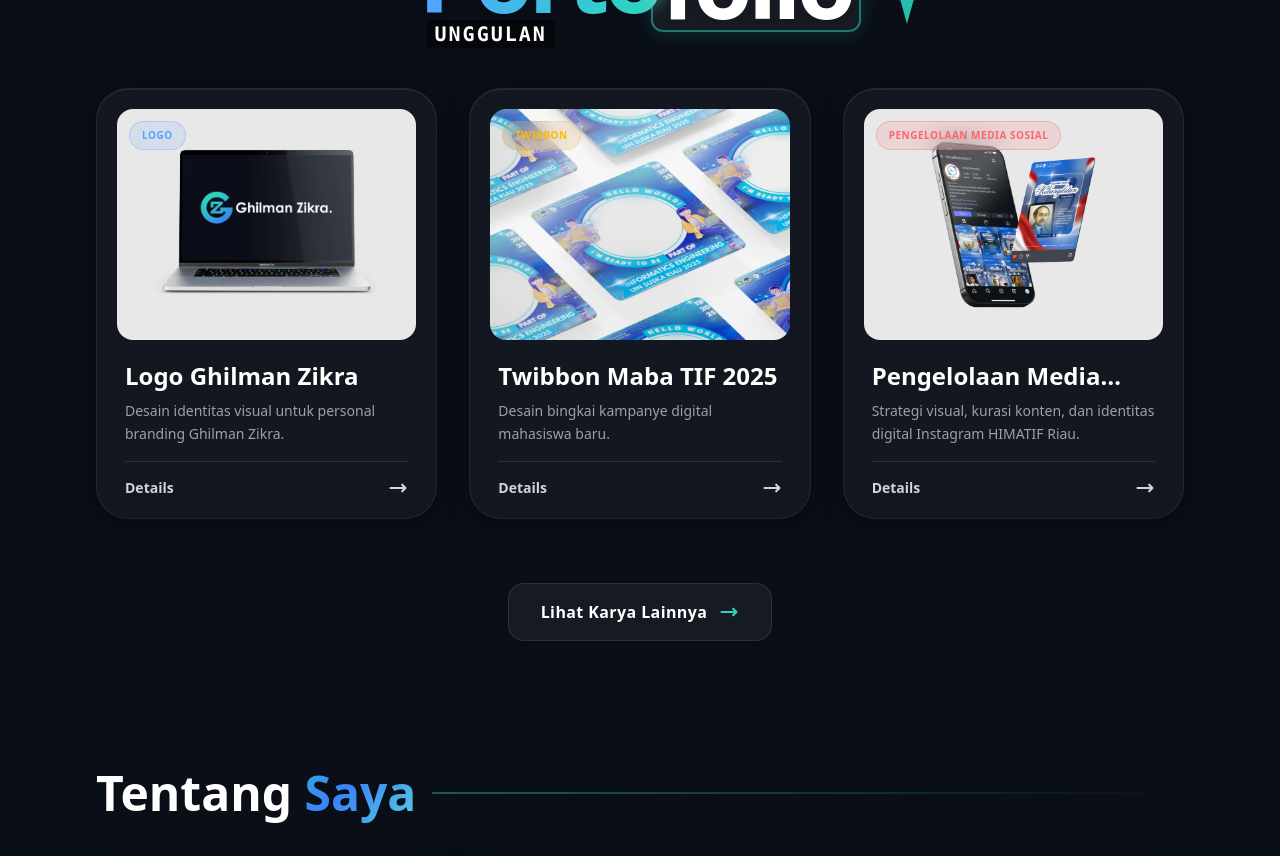
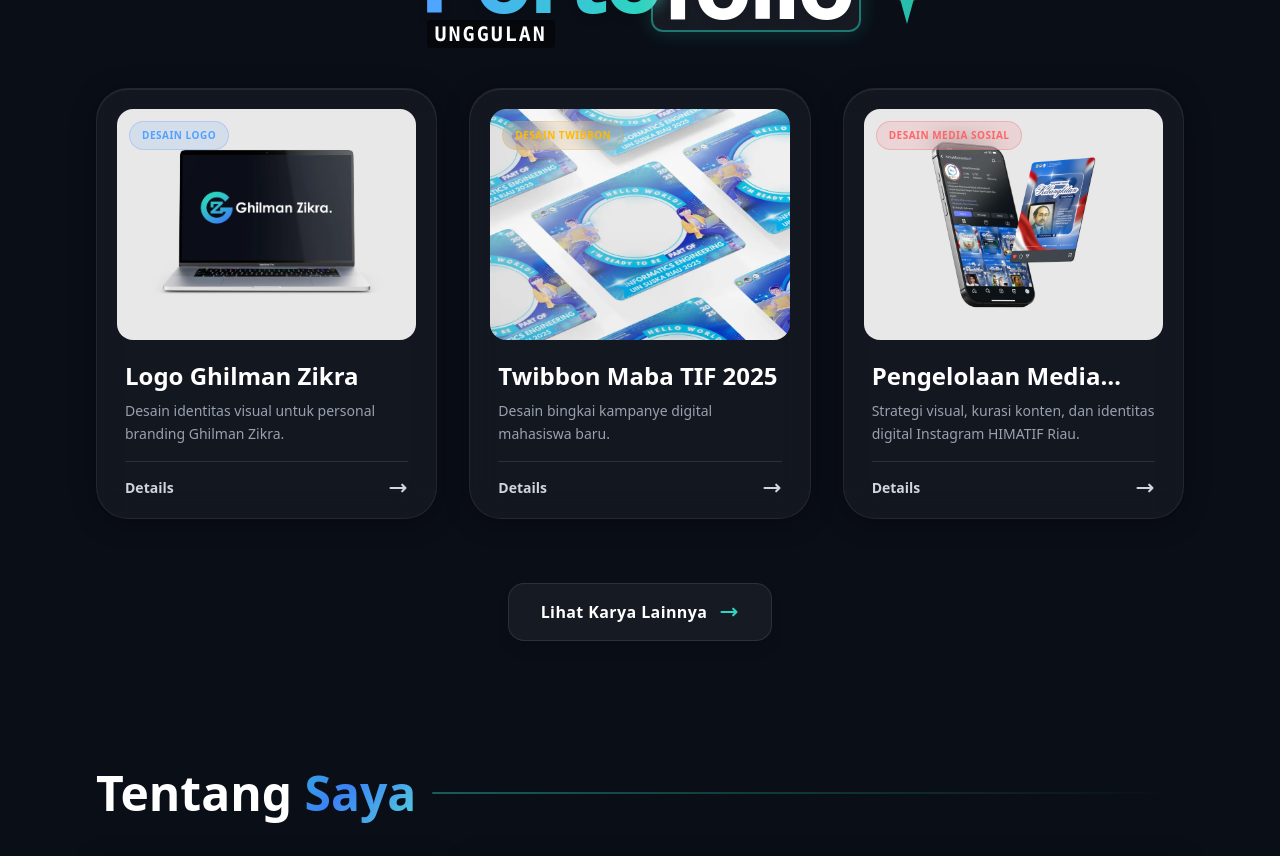
Before and after one commit to ghilmanzikra/portofolio-ghilman, a Next.js app: page / in a window 1280 px wide. Shown: the part 1000-1856 px from the top of the page. Built offline with nearby package versions, Linux system fonts and the light colour scheme.

Commit message:
update judul section setiap karya

```diff
--- a/data/projects.ts
+++ b/data/projects.ts
@@ -2,7 +2,7 @@ export const projectsData = [
   {
     id: 1,
     title: "Logo Ghilman Zikra",
-    category: "Logo",
+    category: "Desain Logo",
     shortDesc: "Desain identitas visual untuk personal branding Ghilman Zikra.",
     image: "/galeri/logo/Thumbnail_logo.webp", // Gambar Thumbnail (Rasio 4:5 / Persegi)
     color: "from-blue-500/20 to-purple-500/20",
@@ -23,7 +23,7 @@ export const projectsData = [
   {
     id: 4,
     title: "Twibbon Maba TIF 2025",
-    category: "Twibbon",
+    category: "Desain Twibbon",
     shortDesc: "Desain bingkai kampanye digital mahasiswa baru.",
     image: "/galeri/twibbon/mockup twibbon.webp",
     color: "from-amber-500/20 to-yellow-500/20",
@@ -43,7 +43,7 @@ export const projectsData = [
   {
     id: 2,
     title: "Pengelolaan Media Sosial HIMATIF 2026",
-    category: "Pengelolaan Media Sosial", // 🚀 Kategori berkelas baru!
+    category: "Desain Media Sosial", // 🚀 Kategori berkelas baru!
     shortDesc: "Strategi visual, kurasi konten, dan identitas digital Instagram HIMATIF Riau.",
     image: "/galeri/flyer/himatif2026/thumbnail-sosmed.webp", // 📱 Masukkan file hasil ekspor Photoshop 3D-mu di sini
     color: "from-red-500/20 to-orange-500/20",
@@ -73,7 +73,7 @@ export const projectsData = [
   {
     id: 3,
     title: "Backdrop Milad TIF Ke-26",
-    category: "Spanduk",
+    category: "Desain Spanduk",
     shortDesc: "Desain backdrop panggung utama Milad Teknik Informatika.",
     image: "/galeri/spanduk/Backdrop-Milad-TIFke-26.webp",
     color: "from-emerald-500/20 to-teal-500/20",
@@ -113,7 +113,7 @@ export const projectsData = [
   {
     id: 6,
     title: "Logo Angkatan 2005",
-    category: "Logo",
+    category: "Desain Logo",
     shortDesc: "Desain logo reuni angkatan 2005 Ikasmansa.",
     image: "/galeri/logo/Logo-Angkatan-2005-Ikasmansa.webp",
     color: "from-rose-500/20 to-pink-500/20",
@@ -133,7 +133,7 @@ export const projectsData = [
   {
     id: 14,
     title: "Logo Asomatif 2024",
-    category: "Logo",
+    category: "Desain Logo",
     shortDesc: "Desain logo kegiatan Asomatif 2024.",
     image: "/galeri/logo/Logo-Asomatif-2024.webp",
     color: "from-rose-500/20 to-pink-500/20",
@@ -153,7 +153,7 @@ export const projectsData = [
   {
     id: 15,
     title: "Logo Milad TIF ke-26",
-    category: "Logo",
+    category: "Desain Logo",
     shortDesc: "Desain logo peringatan Hari Ulang Tahun Teknik Informatika UIN Suska Riau.",
     image: "/galeri/logo/Logo-Milad-TIF-ke-26.webp",
     color: "from-rose-500/20 to-pink-500/20",
@@ -173,7 +173,7 @@ export const projectsData = [
   {
     id: 16,
     title: "Backdrop Reuni Angkatan 2005",
-    category: "Spanduk",
+    category: "Desain Spanduk",
     shortDesc: "Desain backdrop untuk acara reuni angkatan 2005.",
     image: "/galeri/spanduk/Backdrop-3x3-meter.webp",
     color: "from-rose-500/20 to-pink-500/20",
@@ -193,7 +193,7 @@ export const projectsData = [
   {
     id: 17,
     title: "Spanduk Seminar Rakerwil",
-    category: "Spanduk",
+    category: "Desain Spanduk",
     shortDesc: "Desain backdrop untuk acara seminar rakerwil.",
     image: "/galeri/spanduk/Spanduk-Seminar-Rakerwil-Permikomnas.webp",
     color: "from-rose-500/20 to-pink-500/20",
@@ -213,7 +213,7 @@ export const projectsData = [
   {
     id: 18,
     title: "Spanduk Berbagi Takjil",
-    category: "Spanduk",
+    category: "Desain Spanduk",
     shortDesc: "Desain backdrop untuk acara berbagi takjil.",
     image: "/galeri/spanduk/SPANDUK-BERBAGI-TAKJIL.webp",
     color: "from-rose-500/20 to-pink-500/20",
```
